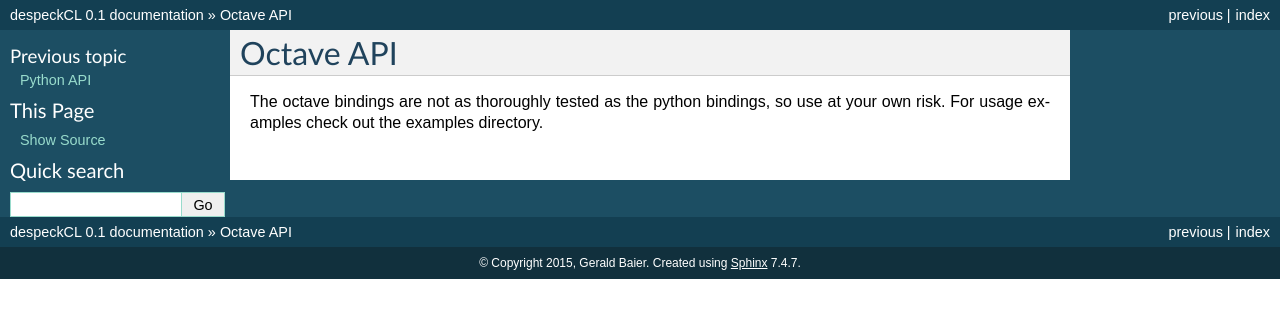
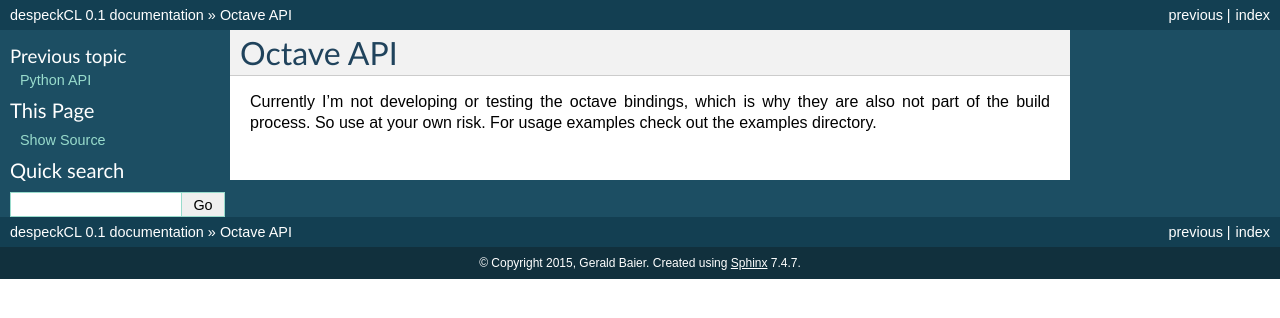
Before and after one commit to gbaier/despeckCL, a Sphinx documentation site: the page built from doc/octave_api.rst, in a window 1280 px wide. Shown: the top 318 px of the page. Built offline with Sphinx 7.4.7, drawn with Linux system fonts in a browser that asks for light colours.

Commit message:
updated sphinx docu

```diff
--- a/doc/index.rst
+++ b/doc/index.rst
@@ -14,7 +14,7 @@ Implemented Filters
 So far the following filters are implemented:
 
 * **Boxcar**: The simple boxcar filter for InSAR data
-* **NLInSAR**: A nonlocal InSAR filter introduced in *Deledalle, C.-A.; Denis, L.; Tupin, F., "NL-InSAR: Nonlocal Interferogram Estimation," Geoscience and Remote Sensing, IEEE Transactions on , vol.49, no.4, pp.1441,1452, April 2011*
+* **NL-InSAR**: A nonlocal InSAR filter introduced in *Deledalle, C.-A.; Denis, L.; Tupin, F., "NL-InSAR: Nonlocal Interferogram Estimation," Geoscience and Remote Sensing, IEEE Transactions on , vol.49, no.4, pp.1441,1452, April 2011*
 * **NL-SAR**: A nonlocal filter for SAR, InSAR and PolSAR, introduced in *Deledalle, C.-A.; Denis, L.; Tupin, F.; Reigber, A.; Jäger, M., "NL-SAR: A Unified Nonlocal Framework for Resolution-Preserving (Pol)(In)SAR Denoising," Geoscience and Remote Sensing, IEEE Transactions on , vol.53, no.4, pp.2021,2038, April 2015*
 
   * currently this implementation uses only a single search window of fixed size in contrast to the original paper, which uses multiple search window sizes.
--- a/doc/octave_api.rst
+++ b/doc/octave_api.rst
@@ -1,4 +1,4 @@
 Octave API
 ==========
 
-The octave bindings are not as thoroughly tested as the python bindings, so use at your own risk. For usage examples check out the examples directory.
+Currently I'm not developing or testing the octave bindings, which is why they are also not part of the build process. So use at your own risk. For usage examples check out the examples directory.
```
